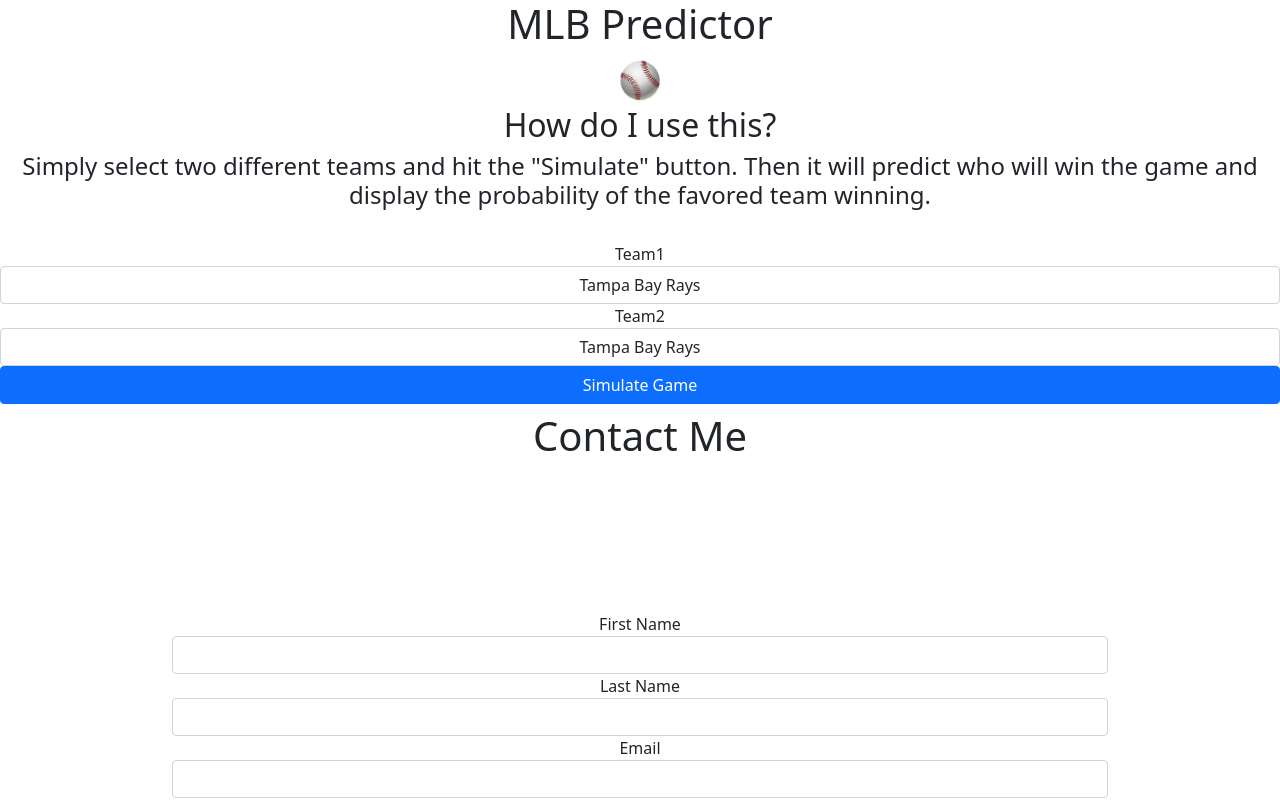
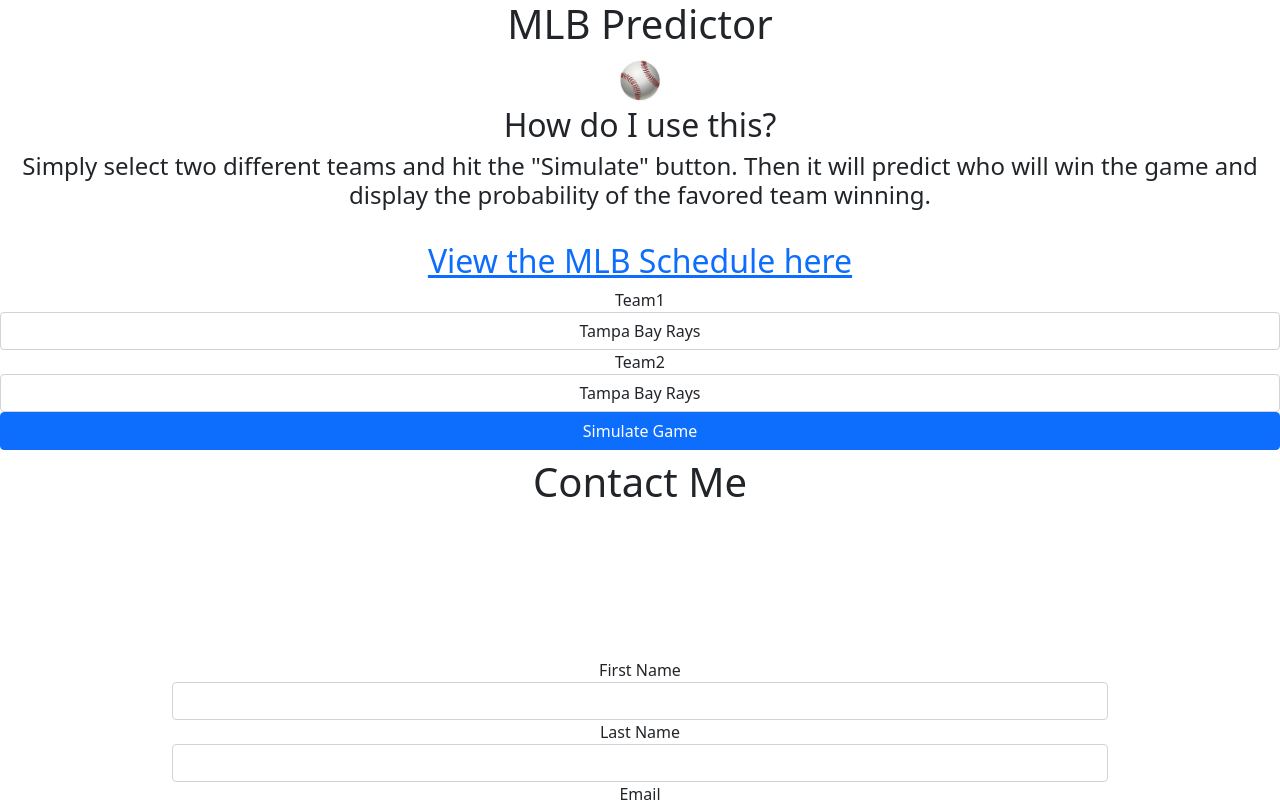
Before and after one commit to easella/mlbsim, a plain HTML site: page index.html in a window 1280 px wide. Shown: the top 802 px of the page. Drawn offline with nearby package versions, Linux system fonts and the light colour scheme; some packages are replaced by stand-ins of ours; a script that the page names is missing.

Commit message:
Update index.html

```diff
--- a/index.html
+++ b/index.html
@@ -18,6 +18,7 @@
    <h2>How do I use this?</h2>
    <h4>Simply select two different teams and hit the "Simulate" button. Then it will predict who will win the game and display the probability of the favored team winning.</h4>
   <br/>
+    <h2><a href="https://www.google.com/search?surl=1&q=upcoming+mlb+games&rlz=1CARLJX_enUS941&oq=upcoming+mlb&aqs=chrome.0.69i59j0i512j69i57j0i512l7.2043j1j9&sourceid=chrome&ie=UTF-8&safe=active&ssui=on#sie=lg;/g/11r_r0c_sb;4;/m/09p14;mt;fp;1;;">View the MLB Schedule here</a></h2>
  <label for="team1">Team1</label>
   <select style="cursor:pointer"  name="team1" class="form-control text-center" id="team1">
 
```
